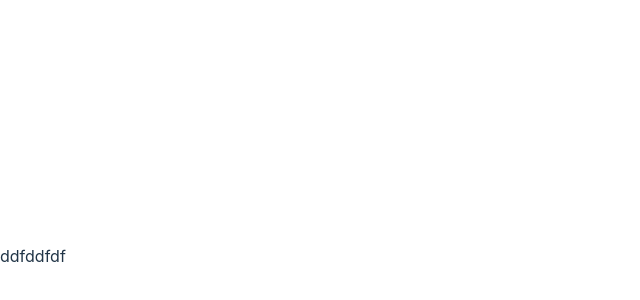
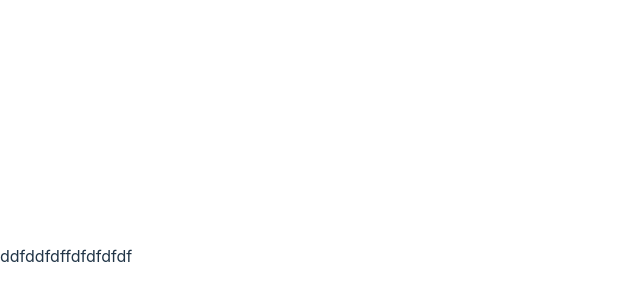
Before and after one commit to yunzzng/petple-front, a React (Vite) app: page / in a window 1280 px wide. Shown: the part 144-444 px from the top of the page, without its empty margins (0-640 px from the left). Built offline with nearby package versions, Linux system fonts and the light colour scheme.

Commit message:
폴더명 변경

```diff
--- a/src/pages/home/index.tsx
+++ b/src/pages/home/index.tsx
@@ -1,5 +1,5 @@
 const Home = () => {
-  return <>ddfddfdf</>;
+  return <>ddfddfdffdfdfdfdf</>;
 };
 
 export default Home;
```
